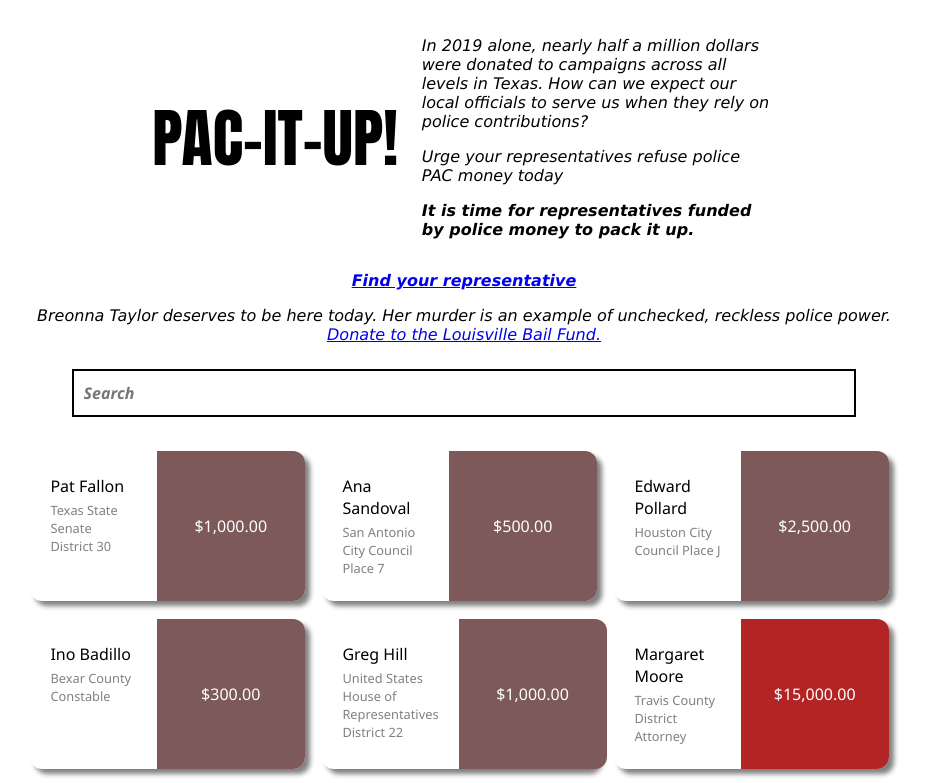
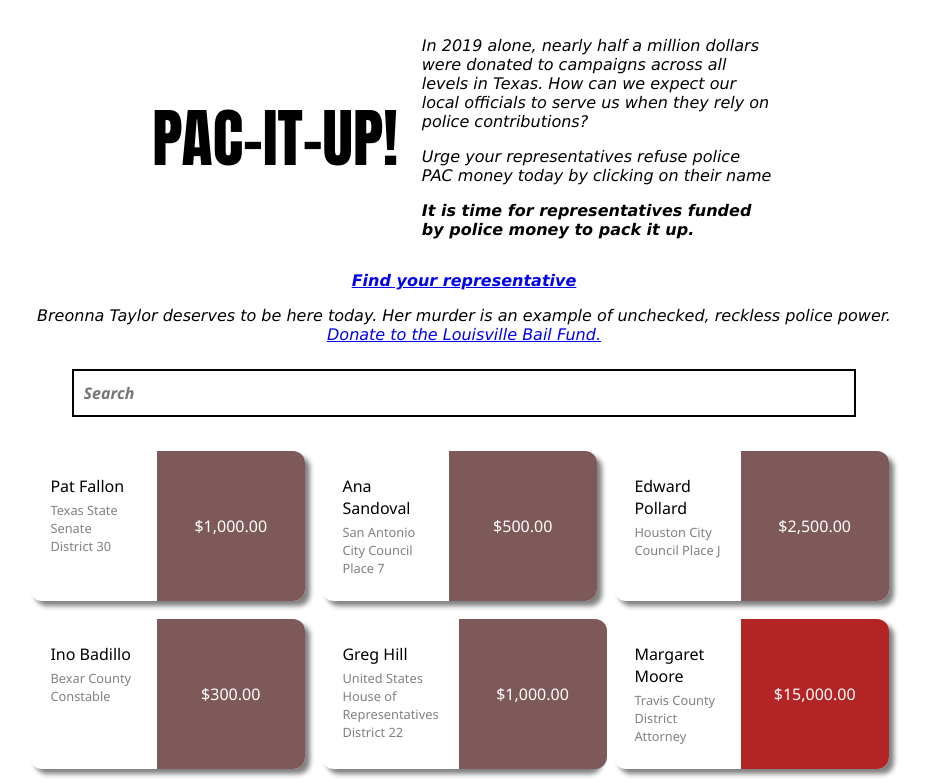
Before and after one commit to abbykrish/police-pacs, a Gatsby site: page / in a window 1280 px wide. Shown: the top 783 px of the page, without its empty margins (176-1104 px from the left). Built offline with nearby package versions, Linux system fonts and the light colour scheme; Gatsby itself is replaced by a stand-in of ours.

Commit message:
Added click on their name

```diff
--- a/src/components/home.js
+++ b/src/components/home.js
@@ -31,7 +31,7 @@ export default function Home() {
           </div>
           <div className={styles.header_description}>
             <p>In 2019 alone, nearly half a million dollars were donated to campaigns across all levels in Texas. How can we expect our local officials to serve us when they rely on police contributions?</p>
-            <p>Urge your representatives refuse police PAC money today</p>
+            <p>Urge your representatives refuse police PAC money today by clicking on their name</p>
             <p className={styles.bold}>It is time for representatives funded by police money to pack it up.</p>
           </div>
         </div>
```
